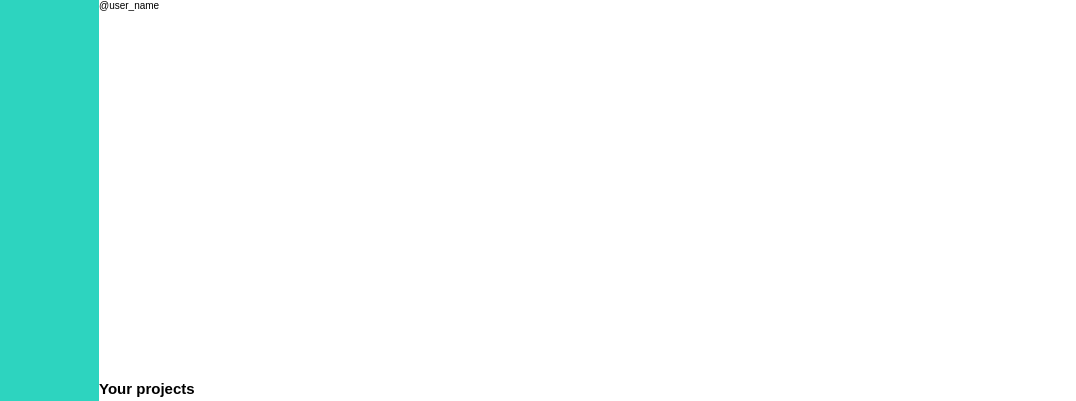
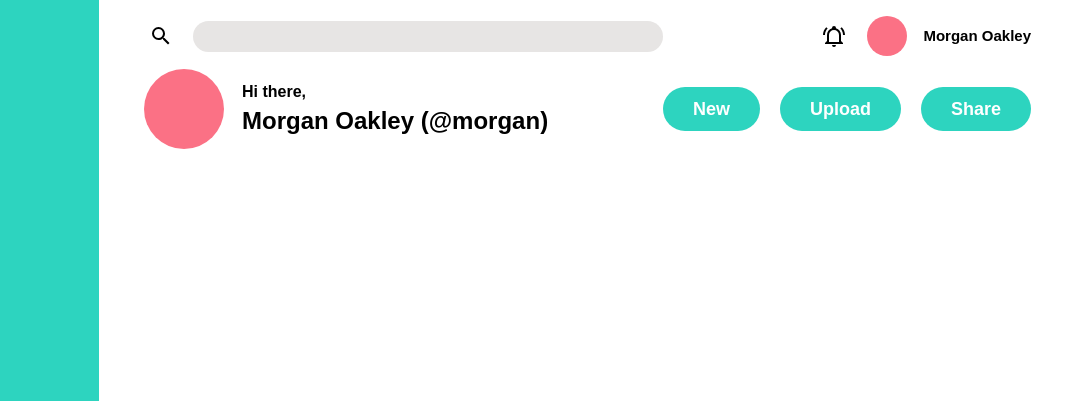
Before and after one commit to kenua/dashboard, a website: page index.html in a window 1280 px wide. Shown: the top 401 px of the page, 204-1280 px from the left. Drawn offline with Linux system fonts and the light colour scheme.

Commit message:
Add markup and styles for .header

```diff
--- a/index.html
+++ b/index.html
@@ -87,7 +87,31 @@
       </nav>
    </aside>
 
-   <header class="header">@user_name</header>
+   <header class="header">
+      <div class="header__search">
+         <button type="button" class="bubble-button header__search-button" title="Search">
+            <?xml version="1.0" encoding="UTF-8"?><!DOCTYPE svg PUBLIC "-//W3C//DTD SVG 1.1//EN" "http://www.w3.org/Graphics/SVG/1.1/DTD/svg11.dtd"><svg xmlns="http://www.w3.org/2000/svg" xmlns:xlink="http://www.w3.org/1999/xlink" version="1.1" width="24" height="24" viewBox="0 0 24 24"><path d="M9.5,3A6.5,6.5 0 0,1 16,9.5C16,11.11 15.41,12.59 14.44,13.73L14.71,14H15.5L20.5,19L19,20.5L14,15.5V14.71L13.73,14.44C12.59,15.41 11.11,16 9.5,16A6.5,6.5 0 0,1 3,9.5A6.5,6.5 0 0,1 9.5,3M9.5,5C7,5 5,7 5,9.5C5,12 7,14 9.5,14C12,14 14,12 14,9.5C14,7 12,5 9.5,5Z" /></svg>
+         </button>
+         <input type="text" class="header__search-box" title="">
+      </div>
+      <div class="header__notification">
+         <button type="button" class="bubble-button" title="Notifications">
+            <?xml version="1.0" encoding="UTF-8"?><!DOCTYPE svg PUBLIC "-//W3C//DTD SVG 1.1//EN" "http://www.w3.org/Graphics/SVG/1.1/DTD/svg11.dtd"><svg xmlns="http://www.w3.org/2000/svg" xmlns:xlink="http://www.w3.org/1999/xlink" version="1.1" width="24" height="24" viewBox="0 0 24 24"><path d="M10,21H14A2,2 0 0,1 12,23A2,2 0 0,1 10,21M21,19V20H3V19L5,17V11C5,7.9 7.03,5.17 10,4.29C10,4.19 10,4.1 10,4A2,2 0 0,1 12,2A2,2 0 0,1 14,4C14,4.1 14,4.19 14,4.29C16.97,5.17 19,7.9 19,11V17L21,19M17,11A5,5 0 0,0 12,6A5,5 0 0,0 7,11V18H17V11M19.75,3.19L18.33,4.61C20.04,6.3 21,8.6 21,11H23C23,8.07 21.84,5.25 19.75,3.19M1,11H3C3,8.6 3.96,6.3 5.67,4.61L4.25,3.19C2.16,5.25 1,8.07 1,11Z" /></svg>
+         </button>
+         <div class="user-bubble"></div>
+         <h2>Morgan Oakley</h2>
+      </div>
+      <div class="header__user">
+         <div class="user-bubble user-bubble--big"></div>
+         <h2 class="header__greetings">Hi there,</h2>
+         <h1 class="header__username">Morgan Oakley (@morgan)</h1>
+      </div>
+      <div class="header__actions">
+         <button type="button" class="pill-button" title="New Project">New</button>
+         <button type="button" class="pill-button" title="Upload Project">Upload</button>
+         <button type="button" class="pill-button" title="Share">Share</button>
+      </div>
+   </header>
 
    <main class="content">
       <section>
--- a/src/sass/layout/_header.scss
+++ b/src/sass/layout/_header.scss
@@ -1,3 +1,64 @@
+@use '../modules/variables' as *;
+
 .header {
+    background-color: $white;
     grid-area: header;
+    height: 178px;
+    padding: 16px 45px;
+    display: grid;
+    grid-template-columns: minmax(330px, 3fr) 2fr;
+    grid-auto-rows: auto 1fr;
+
+    &__search {
+        display: flex;
+        align-items: center;
+    }
+    &__search-box {
+        font-size: 1.6rem;
+        background-color: $gray;
+        width: 100%;
+        height: 31px;
+        border-radius: 30px;
+        padding: 5px 10px;
+        margin-left: 15px;
+    }
+    &__search-button {
+
+    }
+    &__notification {
+        display: flex;
+        justify-content: end;
+        align-items: center;
+        column-gap: 16px;
+    }
+    &__user {
+        display: grid;
+        grid-template-columns: 80px 1fr;
+        grid-template-rows: auto auto;
+        column-gap: 18px;
+    }
+    .user-bubble--big {
+        align-self: center;
+        grid-column: 1;
+        grid-row: 1 / 3;
+    }
+    &__greetings {
+        font-size: 1.6rem;
+        margin-bottom: 6px;
+        align-self: end;
+        grid-column: 2;
+        grid-row: 1;
+    }
+    &__username {
+        font-size: 2.4rem;
+        grid-column: 2;
+        grid-row: 2;
+    }
+    &__actions {
+        margin-left: auto;
+        max-width: 400px;
+        display: flex;
+        align-items: center;
+        column-gap: 20px;
+    }
 }
--- a/src/sass/modules/_buttons.scss
+++ b/src/sass/modules/_buttons.scss
@@ -1,3 +1,4 @@
+@use './variables' as *;
 @use './mixins' as *;
 
 .mobile-sidebar-button {
@@ -7,3 +8,28 @@
         display: none;
     }
 }
+.bubble-button {
+    border-radius: 50%;
+    padding: 5px;
+    transition: background-color 250ms ease-in-out;
+    display: flex;
+    justify-content: center;
+    align-items: center;
+
+    &:hover, &:focus {
+        background-color: $gray;
+    }
+}
+.pill-button {
+    font-size: 1.8rem;
+    font-weight: bold;
+    background-color: $primary;
+    color: $white;
+    padding: 12px 30px;
+    border-radius: 30px;
+    transition: transform 200ms ease-in-out;
+
+    &:hover, &:focus {
+        transform: scale(0.9);
+    }
+}
--- /dev/null
+++ b/src/sass/modules/_modules.scss
@@ -0,0 +1,13 @@
+@use './variables' as *;
+
+.user-bubble {
+    background-color: $secondary;
+    width: 40px;
+    height: 40px;
+    border-radius: 50%;
+}
+
+.user-bubble--big {
+    width: 80px;
+    height: 80px;
+}
--- a/src/sass/modules/_resets.scss
+++ b/src/sass/modules/_resets.scss
@@ -13,11 +13,13 @@ img {
     max-width: 100%;
     display: block;
 }
-button {
+button, input {
     padding: 0;
     margin: 0;
     border: none;
     background: transparent;
+}
+button {
     cursor: pointer;
 }
 h1, h2, h3, h4, h5, h6 {
--- a/src/sass/styles.scss
+++ b/src/sass/styles.scss
@@ -4,6 +4,7 @@
 @use './modules/utils';
 @use './modules/typography';
 @use './modules/buttons';
+@use './modules/modules';
 @use './layout/body';
 @use './layout/sidebar';
 @use './layout/header';
```
Also changed, not shown: styles.css, 1 other file.
